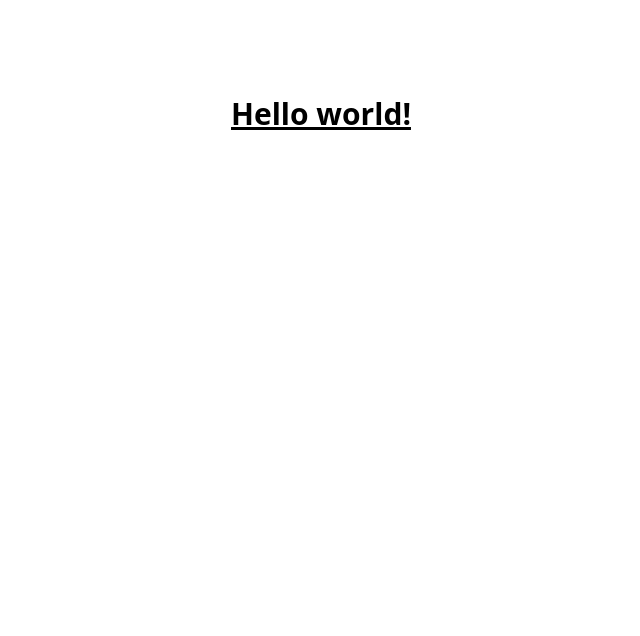
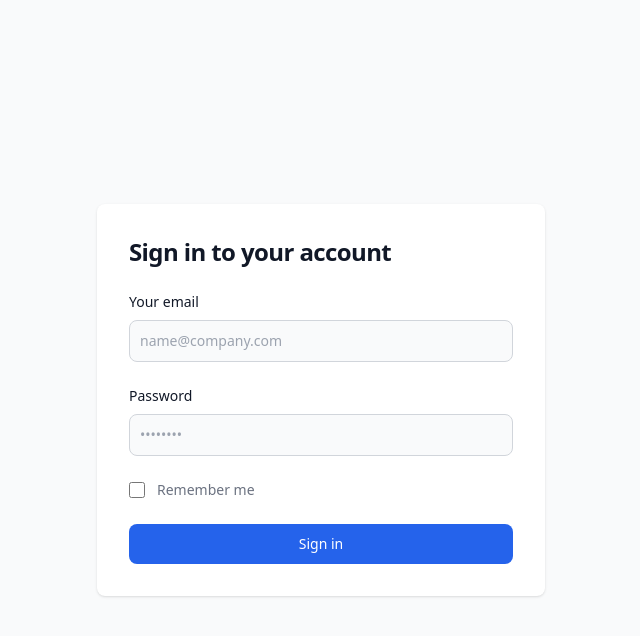
Before and after one commit to kolte/reacttest, a Next.js app: page / in a window 1280 px wide. Shown: the top 636 px of the page, without its empty margins (319-959 px from the left). Built offline with nearby package versions, Linux system fonts and the light colour scheme.

Commit message:
Set default Router

```diff
--- a/src/app/page.tsx
+++ b/src/app/page.tsx
@@ -1,10 +1,5 @@
+import Login from "./login/page";
 
 export default function Home() {
-  return (
-    <main className="flex min-h-screen flex-col items-center justify-between p-24">
-     <h1 className="text-3xl font-bold underline">
-      Hello world!
-    </h1>
-    </main>
-  )
+  return <Login />;
 }
```
